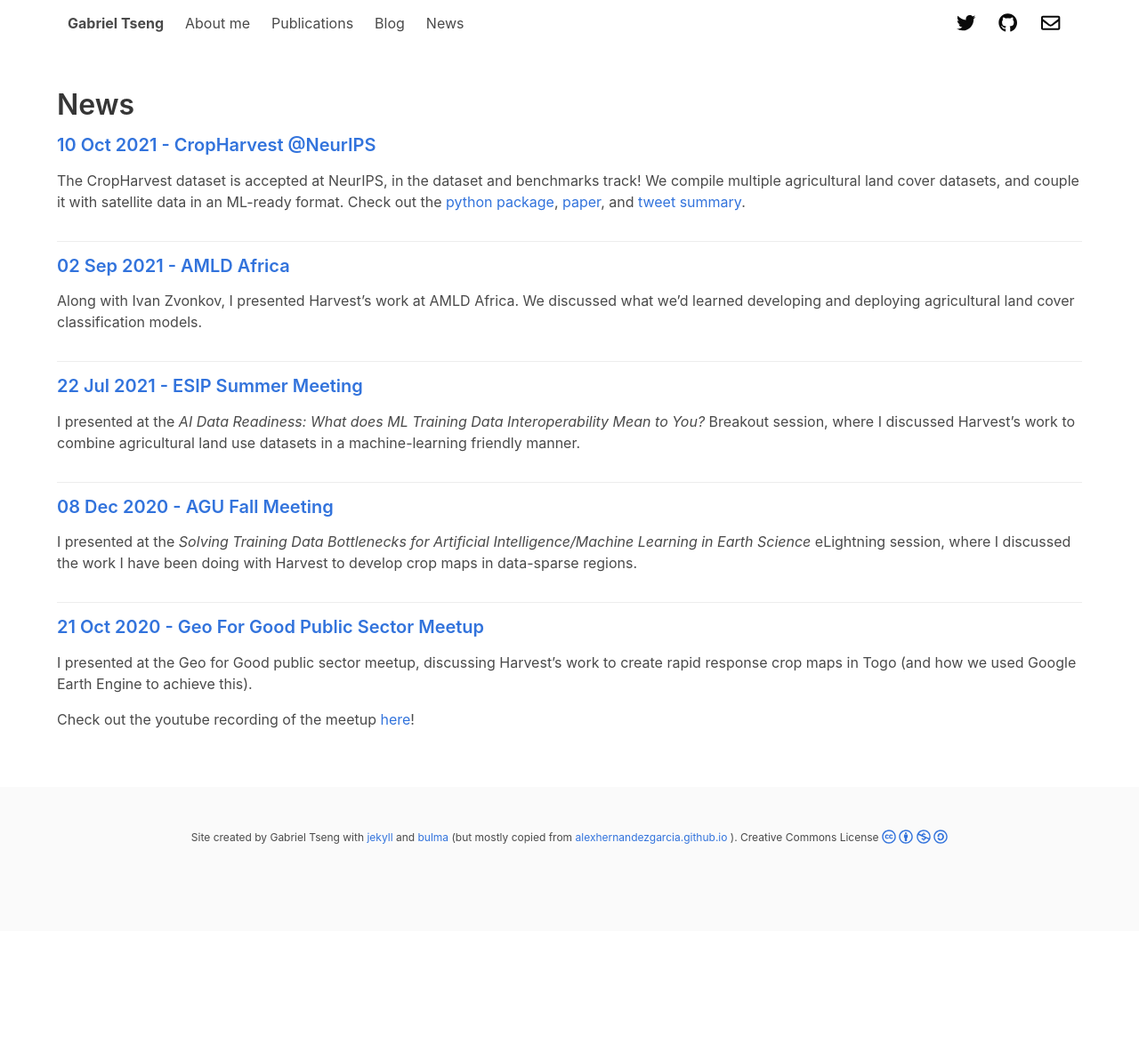
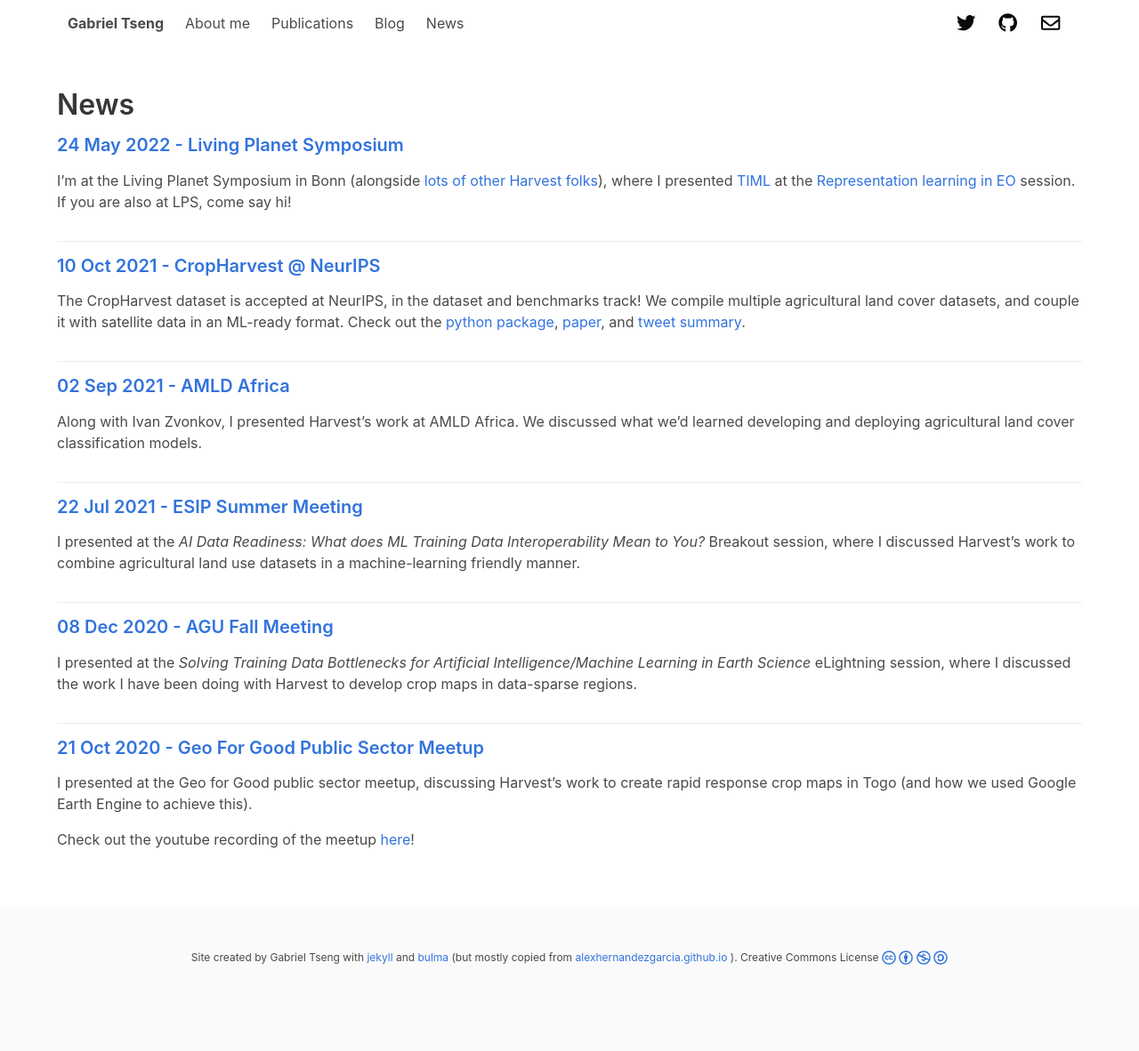
Before and after one commit to gabrieltseng/gabrieltseng.github.io, a Jekyll site: the page built from _pages/news.html, in a window 1280 px wide. Shown: the whole page at 89% size. Built offline with Jekyll 4.4.1, drawn with Linux system fonts in a browser that asks for light colours; nearby versions of some CDN libraries; a style sheet for code colours, icons or effects is not loaded; before the commit the page ends 1047 px from its top, so only the background shows below that.

Commit message:
I'm at LPS22

```diff
--- /dev/null
+++ b/_news/lps_2022.md
@@ -0,0 +1,6 @@
+---
+date: 2022-5-24
+title: Living Planet Symposium
+layout: page
+---
+I'm at the Living Planet Symposium in Bonn (alongside [lots of other Harvest folks](https://twitter.com/HarvestProgram/status/1528855612775452683)), where I presented [TIML](https://arxiv.org/abs/2202.02124) at the [Representation learning in EO](https://twitter.com/devistuia/status/1528988104639528961) session. If you are also at LPS, come say hi!
```
Also changed, not shown: _news/cropharvest_2021.md (+1 -1 lines).
